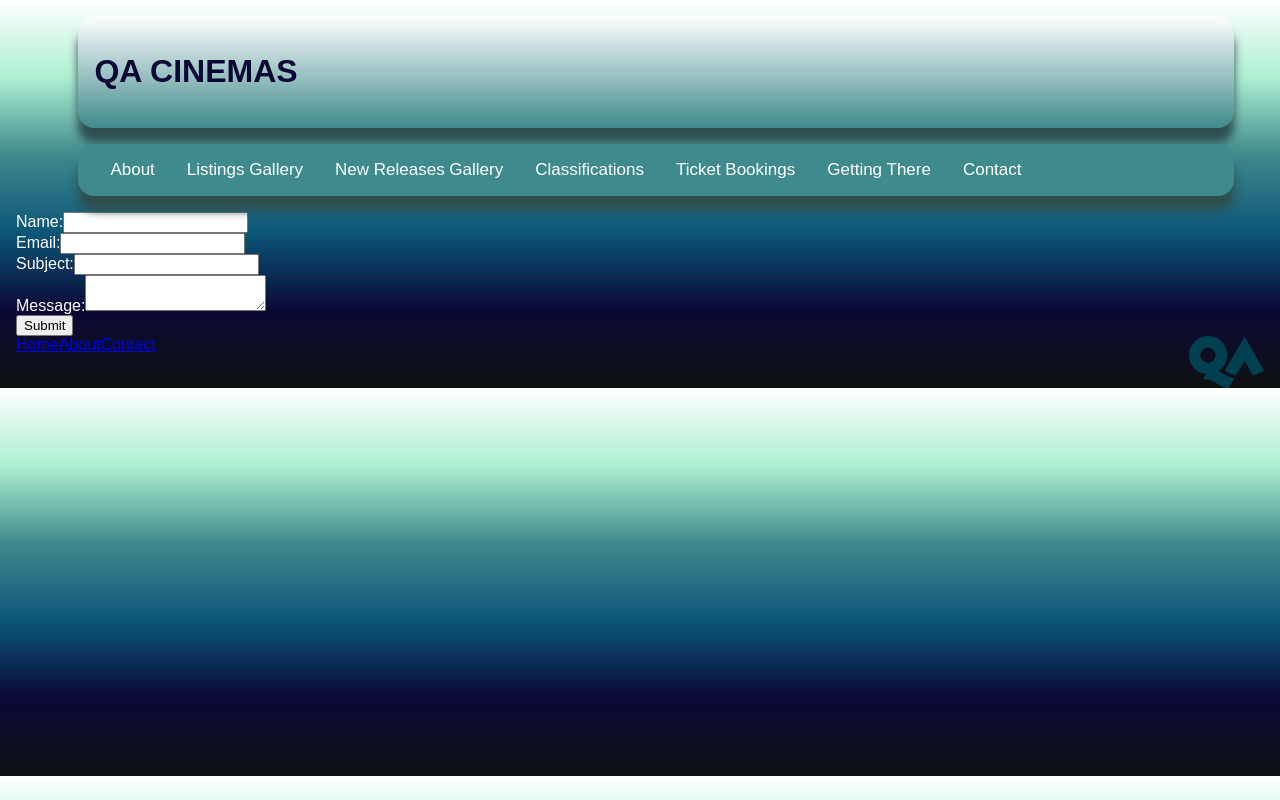
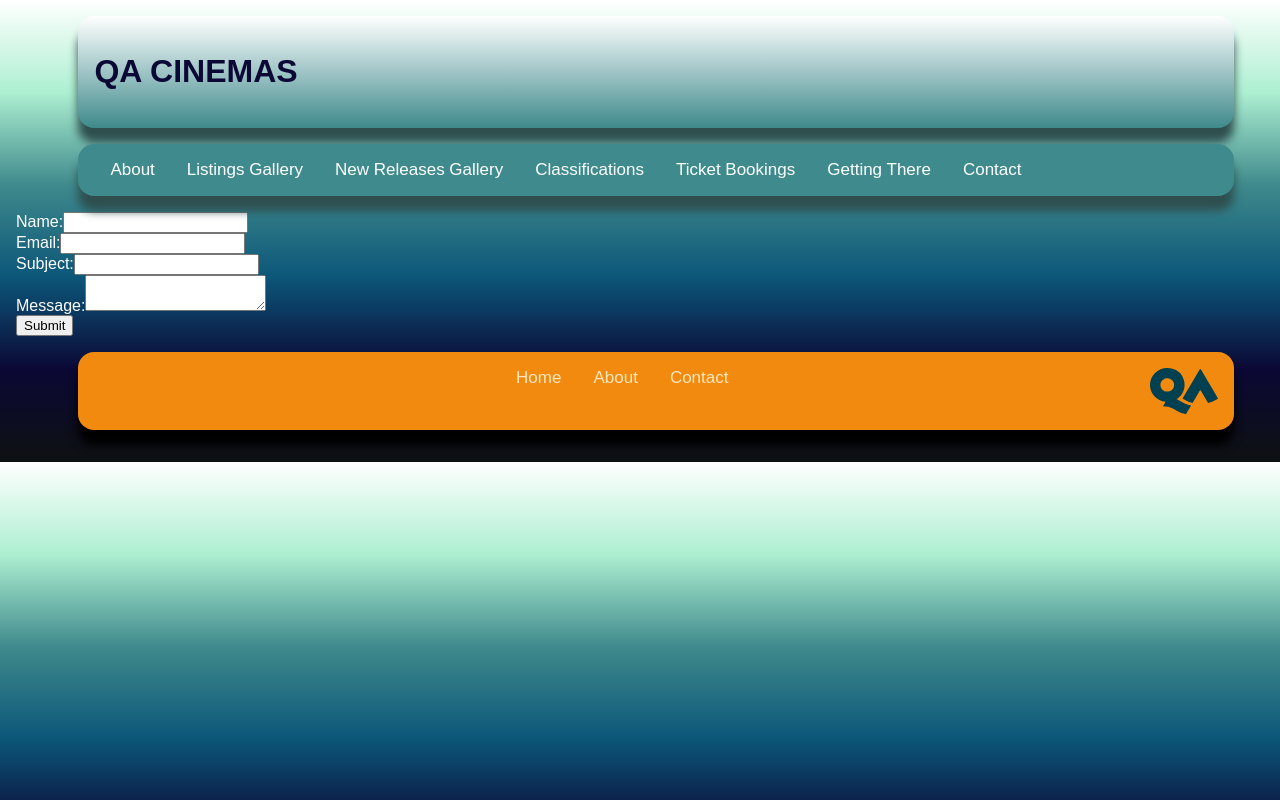
Before and after one commit to Callum-Robinson/QA-Cinema-Project-FrontEnd, a React (Create React App) app: page / in a window 1280 px wide. Built offline with nearby package versions, Linux system fonts and the light colour scheme.

Commit message:
added styling for the footer

```diff
--- a/src/App.css
+++ b/src/App.css
@@ -53,3 +53,34 @@ body {
   float:right;
   width: 6%;
 }
+
+.footer {
+  width: 90%;
+  overflow: hidden;
+  background-color: #F28A0F;
+  border-radius: 16px;
+  padding: 16px;
+  padding-bottom: 10;
+  margin:16px;
+  margin-bottom: 10;
+  margin-left: 5%;
+  text-align: center;
+  color: white;
+  box-shadow: 0px 15px 10px black
+
+}
+
+.footer a {
+  float: centre;
+  color: #FFE7BD;
+  text-align: center;
+  padding: 16px;
+  text-decoration: none;
+  font-size: 17px;
+}
+
+.footer a:hover {
+  border-radius: 6px;
+  background-color: #FFE7BD;
+  color: #0B0835;
+}
```
